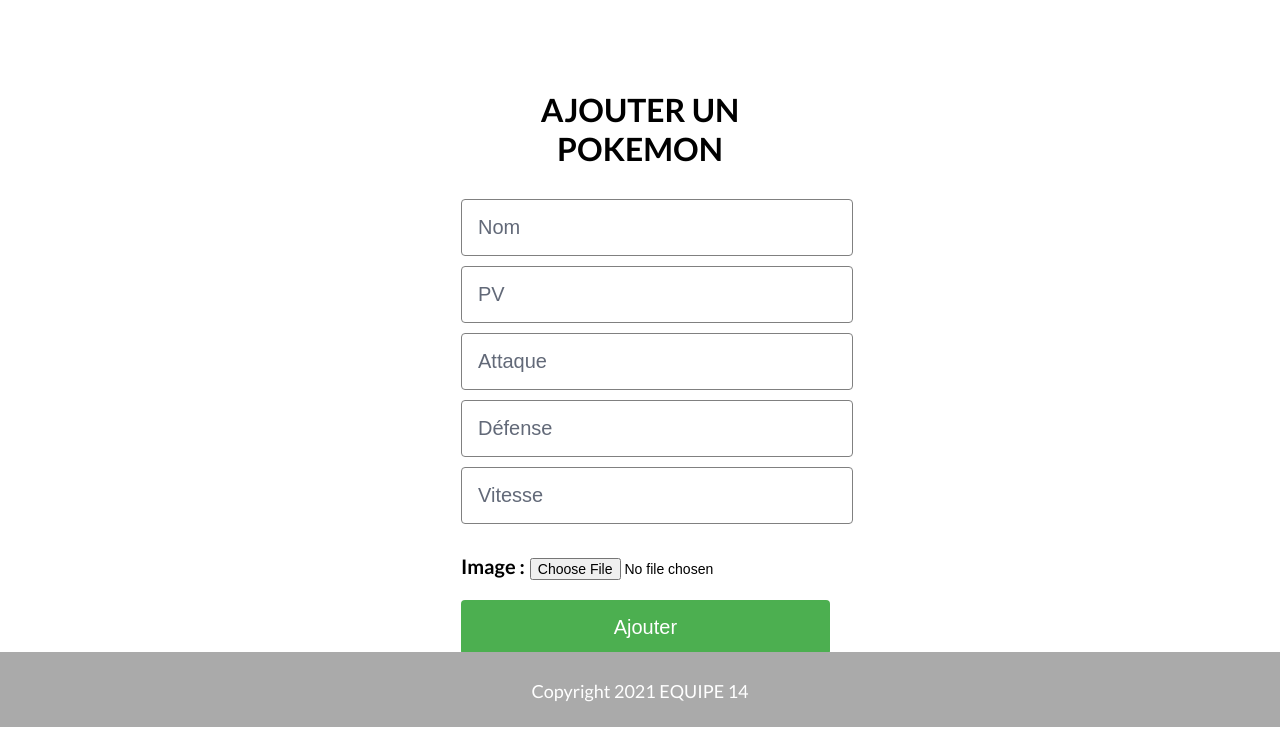
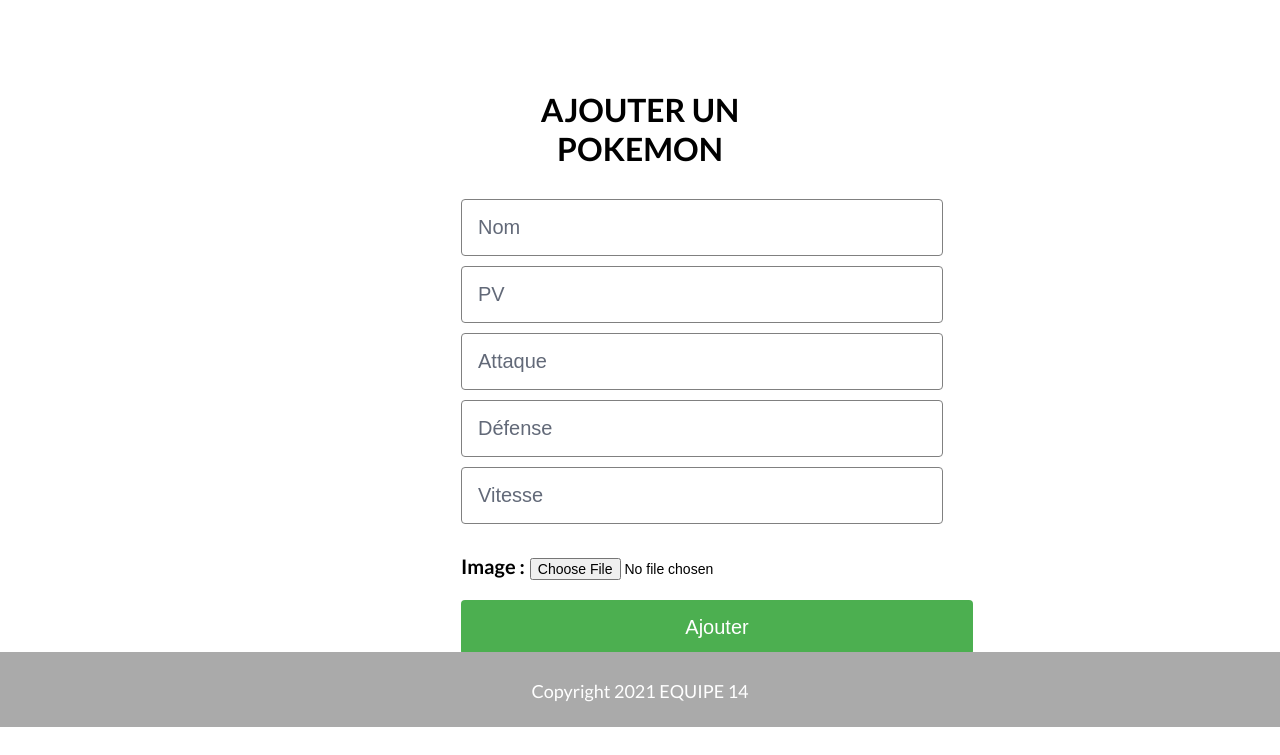
Before and after one commit to Dropaa/ProjecPHP, a PHP site: page /add_pokemon.php in a window 1280 px wide. Shown: the part 73-828 px from the top of the page. Run offline with PHP 8.4, Linux system fonts and the light colour scheme.

Commit message:
add_pokemon width tweaks

```diff
--- a/add_pokemon.php
+++ b/add_pokemon.php
@@ -51,14 +51,14 @@
     }
     .nom, .pv, .attaque, .défense, .vitesse {
         display: inline-block;
-        width: 100%;
+        width: 35vw;
         padding: 16px;
         margin-bottom: 10px;
     }
     .ajouter{
         border: hidden;
         color: white;
-        width: 103%;
+        width: 40vw;
         padding: 16px;
         background-color: #4CAF50;
         font-size: 20px;
```
